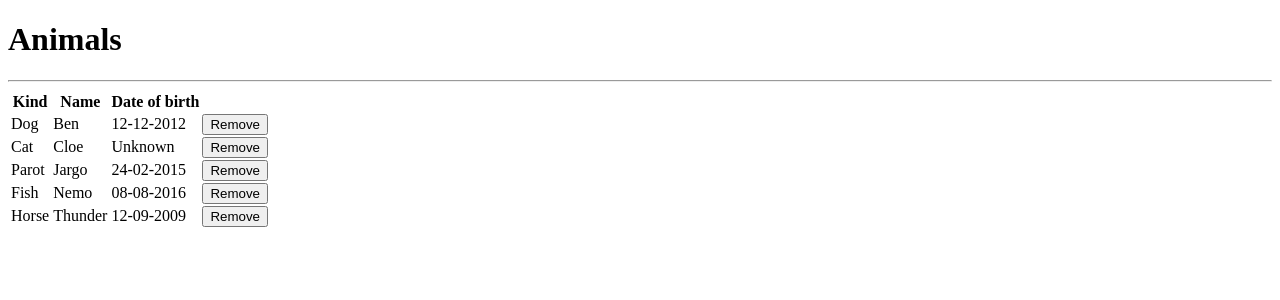
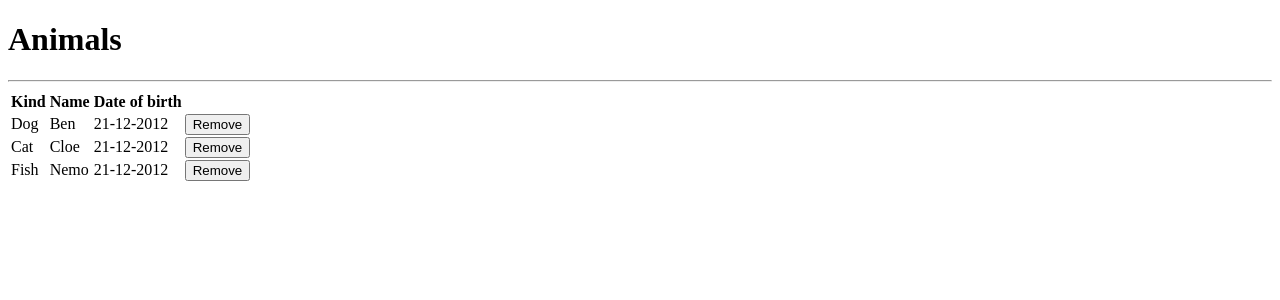
Before and after one commit to yomla/zoo, an Angular app: page / in a window 1280 px wide. Shown: the top 300 px of the page. Built offline with nearby package versions, Linux system fonts and the light colour scheme.

Commit message:
Zadatak 4

```diff
--- a/src/app/animal-list/animals.component.html
+++ b/src/app/animal-list/animals.component.html
@@ -6,10 +6,11 @@
 	<th>Name</th>
 	<th>Date of birth</th>
 	<tr *ngFor="let animal of animals">
-		<td > {{ animal.kind }} </td>
+		<td > {{ animal.species }} </td>
 		<td > {{ animal.name }} </td>
 		<td *ngIf="animal.dateOfBirth"> {{ animal.dateOfBirth }} </td>
 		<td *ngIf="!animal.dateOfBirth"> Unknown </td>
-		<button (click)="remove(contact)">Remove</button>
+		<button (click)="remove(animal)">Remove</button>
+		<!-- <button (click)="moveToTop(animal)">Move to top</button> -->
 	</tr>
 </table>
--- a/src/app/animal-list/animals.component.ts
+++ b/src/app/animal-list/animals.component.ts
@@ -1,4 +1,5 @@
 import { Component } from '@angular/core';
+import { Animal } from '../animal/animal.component';
 
 @Component({
 
@@ -12,37 +13,48 @@ export class AnimalListComponent {
 
 	constructor () {
 
-		this.animals = [
-			{
-				kind: 'Dog',
-				name: 'Ben',
-				dateOfBirth: '12-12-2012'
-			},
+		this.animals= [   new Animal ('Dog', 'Ben', '21-12-2012'),
 
-			{
-				kind: 'Cat',
-				name: 'Cloe',
-				dateOfBirth: ''
-			},
+						  new Animal ('Cat', 'Cloe', '21-12-2012'),
 
-			{
-				kind: 'Parot',
-				name: 'Jargo',
-				dateOfBirth: '24-02-2015'
-			},
+						  new Animal ('Fish', 'Nemo', '21-12-2012')
+					   ];
 
-			{
-				kind: 'Fish',
-				name: 'Nemo',
-				dateOfBirth: '08-08-2016'
-			},
-			{
-				kind: 'Horse',
-				name: 'Thunder',
-				dateOfBirth: '12-09-2009'
-			}
 
-		];
+		// this.animals = [
+		// 	{
+		// 		species: 'Dog',
+		// 		name: 'Ben',
+		// 		dateOfBirth: '12-12-2012'
+		// 	},
+
+		// 	{
+		// 		species: 'Cat',
+		// 		name: 'Cloe',
+		// 		dateOfBirth: ''
+		// 	},
+
+		// 	{
+		// 		species: 'Parot',
+		// 		name: 'Jargo',
+		// 		dateOfBirth: '24-02-2015'
+		// 	},
+
+		// 	{
+		// 		species: 'Fish',
+		// 		name: 'Nemo',
+		// 		dateOfBirth: '08-08-2016'
+		// 	},
+		// 	{
+		// 		species: 'Horse',
+		// 		name: 'Thunder',
+		// 		dateOfBirth: '12-09-2009'
+		// 	}
+
+
+
+
+		// ];
 
 	}
 
@@ -51,4 +63,9 @@ export class AnimalListComponent {
 		this.animals.splice(index,1);
 	}
 
+	// moveToTop(animal) {
+	// 	const index = this.animals.indexOf(animal);
+	// 	this.animals.splice(index,0,animal);
+	// }
+
 }
--- /dev/null
+++ b/src/app/animal/animal.component.ts
@@ -0,0 +1,16 @@
+export class Animal {
+
+	species: string;
+	name: string;
+	dateOfBirth: string;
+
+
+	constructor(species: string, name: string, dateOfBirth: string){
+
+		this.species = species;
+		this.name = name;
+		this.dateOfBirth = dateOfBirth;
+
+		}
+
+	}
--- a/src/app/app.module.ts
+++ b/src/app/app.module.ts
@@ -6,7 +6,7 @@ import { AnimalListComponent } from './animal-list/animals.component';
 
 @NgModule({
   declarations: [
-    AppComponent, AnimalListComponent
+    AppComponent, AnimalListComponent,
   ],
   imports: [
     BrowserModule
```
